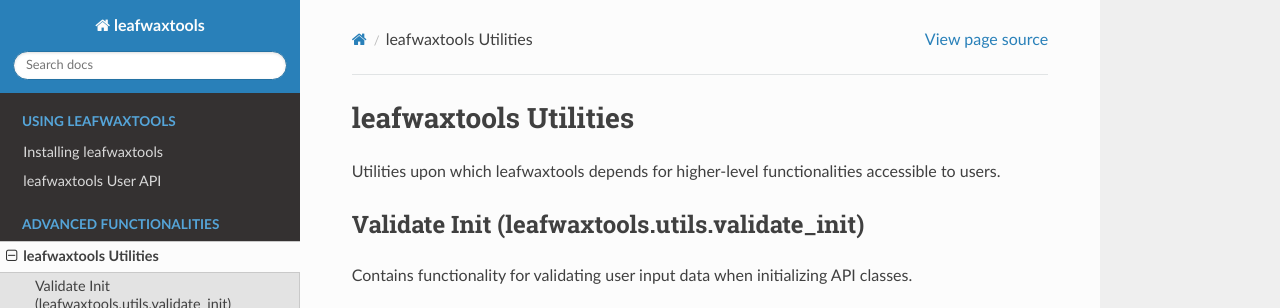
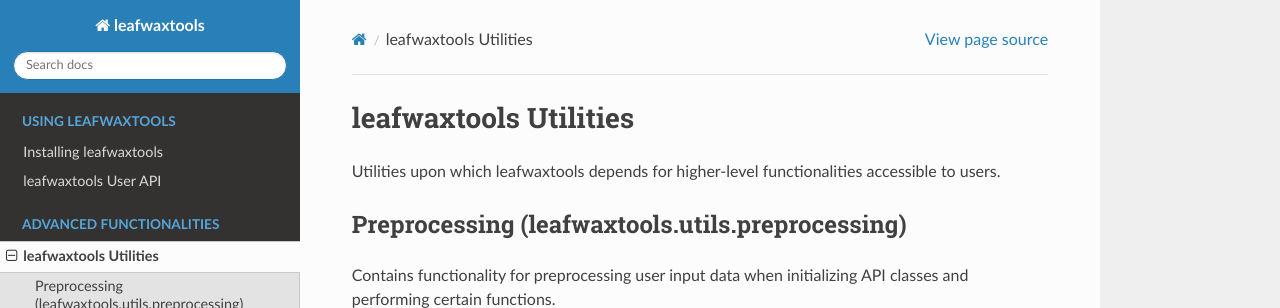
Before and after one commit to kurtlindberg/leafwaxtools, a Sphinx documentation site: the page built from docs/source/utils.rst, in a window 1280 px wide, cut to the strip 0-308 px from the top of the page. Built offline with Sphinx 7.4.7 and the Read the Docs theme 3.1.0, drawn with Linux system fonts in a browser that asks for light colours.

Commit message:
Add utils/preprocessing

```diff
--- a/docs/source/utils.rst
+++ b/docs/source/utils.rst
@@ -6,12 +6,12 @@ leafwaxtools Utilities
 Utilities upon which leafwaxtools depends for higher-level functionalities accessible to users.
 
 
-Validate Init (leafwaxtools.utils.validate_init)
+Preprocessing (leafwaxtools.utils.preprocessing)
 """"""""""""""""""""""""""""""""""""""""""""""""
 
-Contains functionality for validating user input data when initializing API classes.
+Contains functionality for preprocessing user input data when initializing API classes and performing certain functions.
 
-.. automodule:: leafwaxtools.utils.validate_init
+.. automodule:: leafwaxtools.utils.preprocessing
    :members:
 
 Correlation (leafwaxtools.utils.correlation)
```
